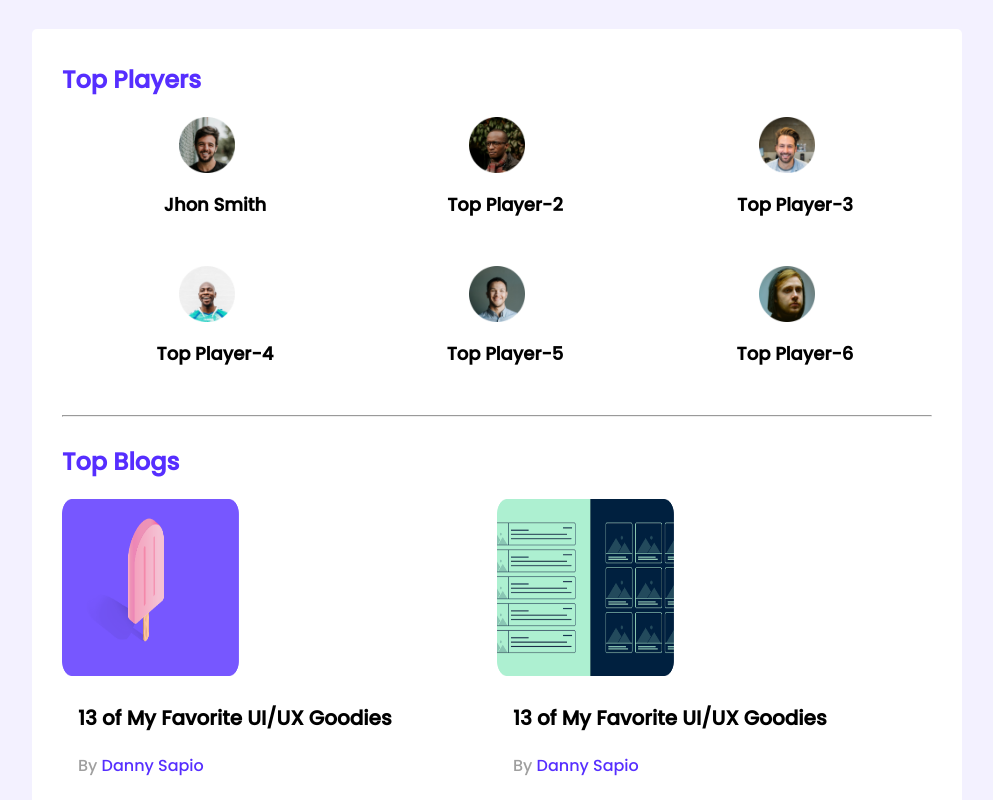
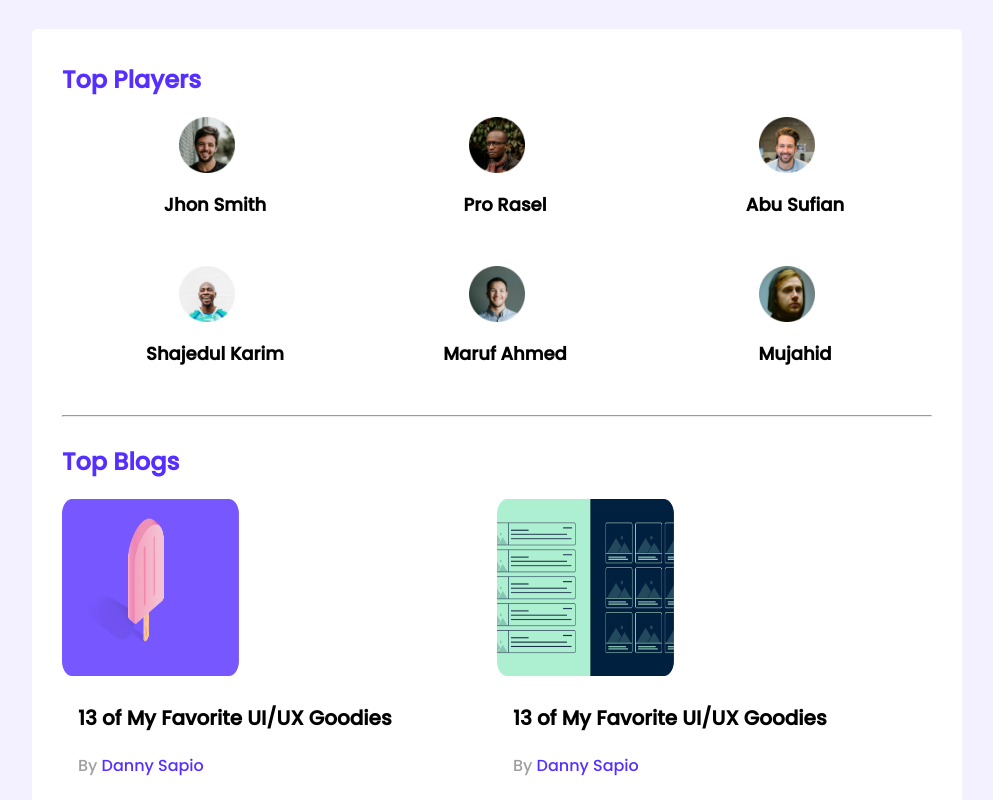
Before and after one commit to arshiha/leader-board-css3, a plain HTML site: page index.html in a window 1280 px wide. Shown: the top 800 px of the page, without its empty margins (143-1136 px from the left). Drawn offline with Linux system fonts and the light colour scheme.

Commit message:
name added

```diff
--- a/index.html
+++ b/index.html
@@ -27,23 +27,23 @@
                   </div>
                   <div class="player">
                       <img src="images/players/player-2.png" alt="">
-                      <h3 class="Player-name">Top Player-2</h3>
+                      <h3 class="Player-name">Pro Rasel</h3>
                   </div>
                   <div class="player">
                       <img src="images/players/player-3.png" alt="">
-                      <h3 class="Player-name">Top Player-3</h3>
+                      <h3 class="Player-name">Abu Sufian</h3>
                   </div>
                   <div class="player">
                       <img src="images/players/player-4.png" alt="">
-                      <h3 class="Player-name">Top Player-4</h3>
+                      <h3 class="Player-name">Shajedul Karim</h3>
                   </div>
                   <div class="player">
                       <img src="images/players/player-5.png" alt="">
-                      <h3 class="Player-name">Top Player-5</h3>
+                      <h3 class="Player-name">Maruf Ahmed</h3>
                   </div>
                   <div class="player">
                       <img src="images/players/player-6.png" alt="">
-                      <h3 class="Player-name">Top Player-6</h3>
+                      <h3 class="Player-name">Mujahid</h3>
                   </div>
               </div>
           </div>
--- a/styles/style.css
+++ b/styles/style.css
@@ -48,6 +48,7 @@ hr{
 .Player-name{
     margin-left: 16px;
     font-size: 18px;
+    display: grid;
 }
 /* ----------top blog style------------ */
 .blogs{
```
